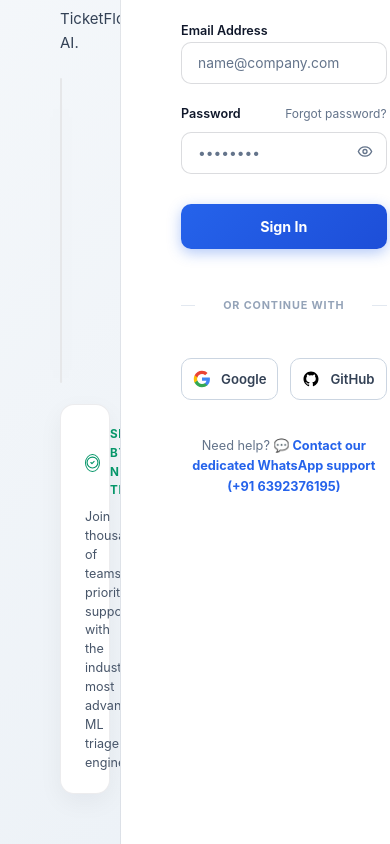
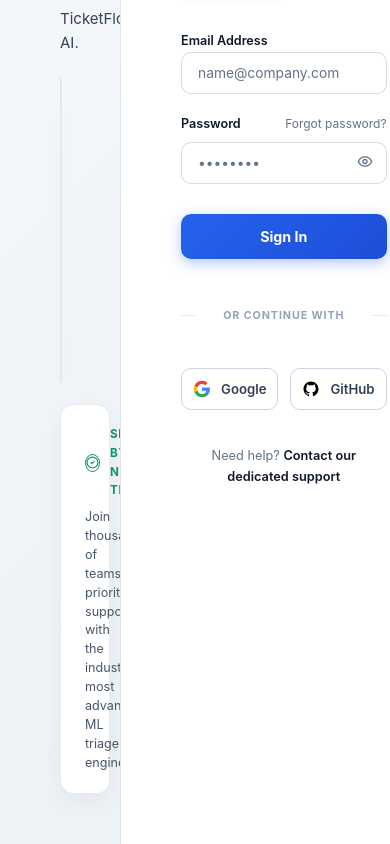
Before and after one commit to Deepakvk07/ticket-prioritization-system, a React (Vite) app in the folder frontend/: page /user in a window 390 px wide. Shown: the part 595-1439 px from the top of the page. Built offline with nearby package versions, Linux system fonts and the light colour scheme.

Commit message:
fix: hide phone number from public UI while preserving direct WhatsApp support redirect link

```diff
--- a/frontend/src/pages/Login.jsx
+++ b/frontend/src/pages/Login.jsx
@@ -736,7 +736,7 @@
           </div>
 
           <div className="footer-support-text">
-            Need help? <a href="https://wa.me/916392376195?text=Hello%20TicketFlow%20AI%20Support%2C%20I%20need%20assistance" target="_blank" rel="noreferrer" style={{ color: '#2563eb', fontWeight: 700 }}>💬 Contact our dedicated WhatsApp support (+91 6392376195)</a>
+            Need help? <a href="https://wa.me/916392376195?text=Hello%20TicketFlow%20AI%20Support%2C%20I%20need%20assistance" target="_blank" rel="noreferrer">Contact our dedicated support</a>
           </div>
         </div>
       </div>
```
